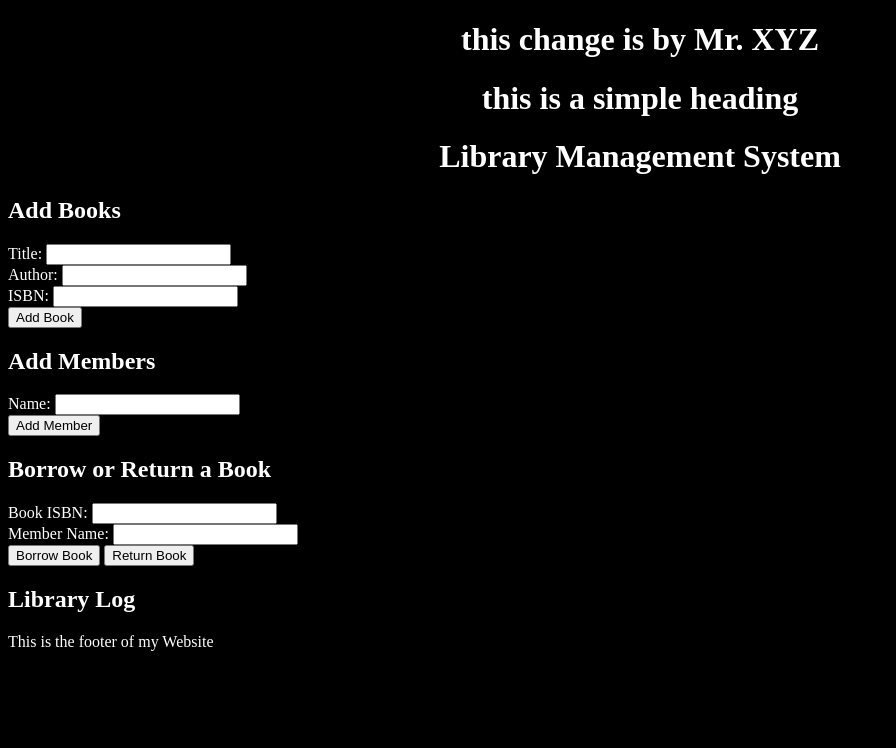
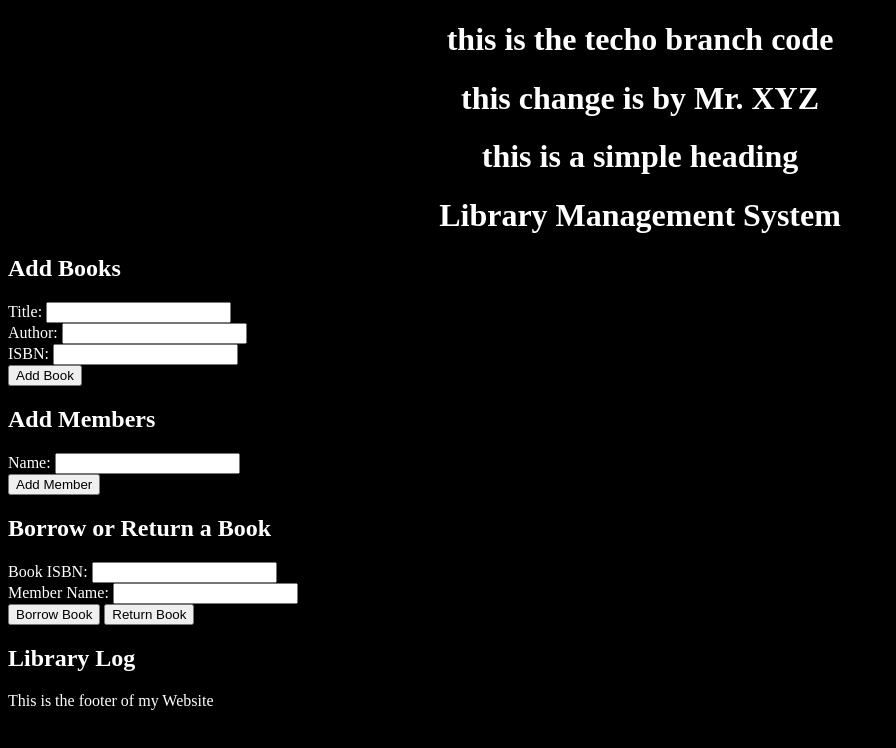
Before and after one commit to anand639/libraryManagement, a plain HTML site: page index.html in a window 1280 px wide. Shown: the whole page, without its empty margins (0-896 px from the left). Drawn offline with Linux system fonts and the light colour scheme.

Commit message:
this is the techo branch code

```diff
--- a/index.html
+++ b/index.html
@@ -7,6 +7,7 @@
 		<link rel="stylesheet" href="./style.css">
 	</head>
 	<body>
+		<center><h1>this is the techo branch code </h1></center>
 		<center><h1>this change is by Mr. XYZ </h1></center>
 		<center><h1>this is a simple heading</h1></center>
 		<center><h1>Library Management System</h1></center>
```
